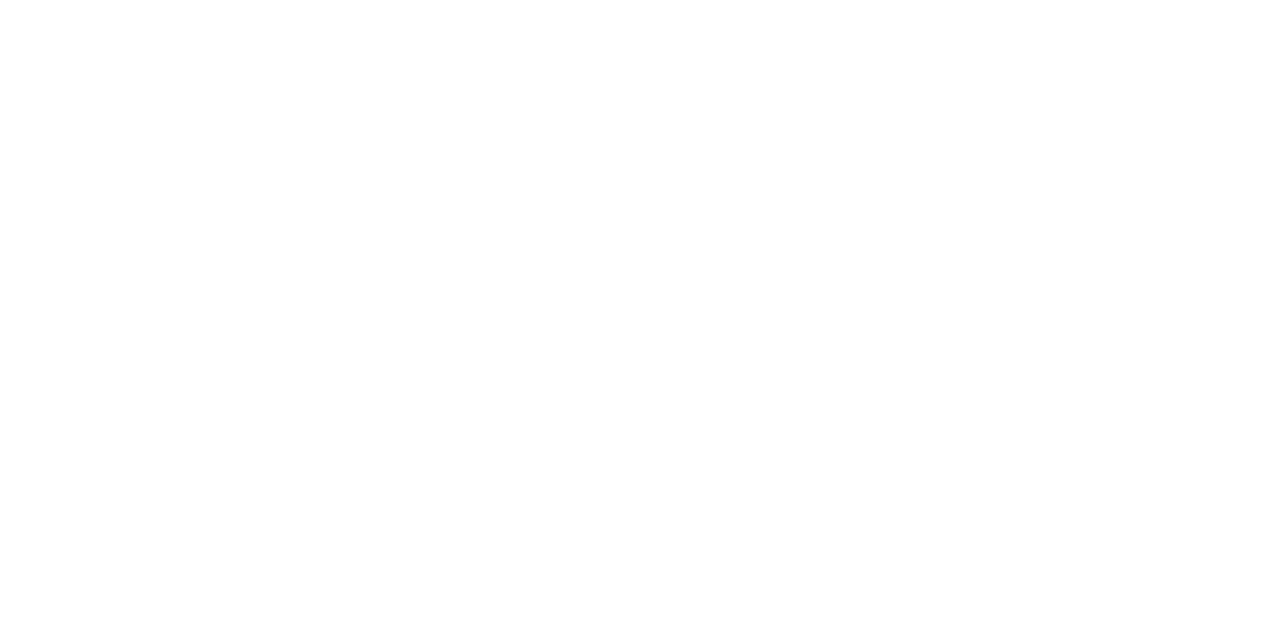
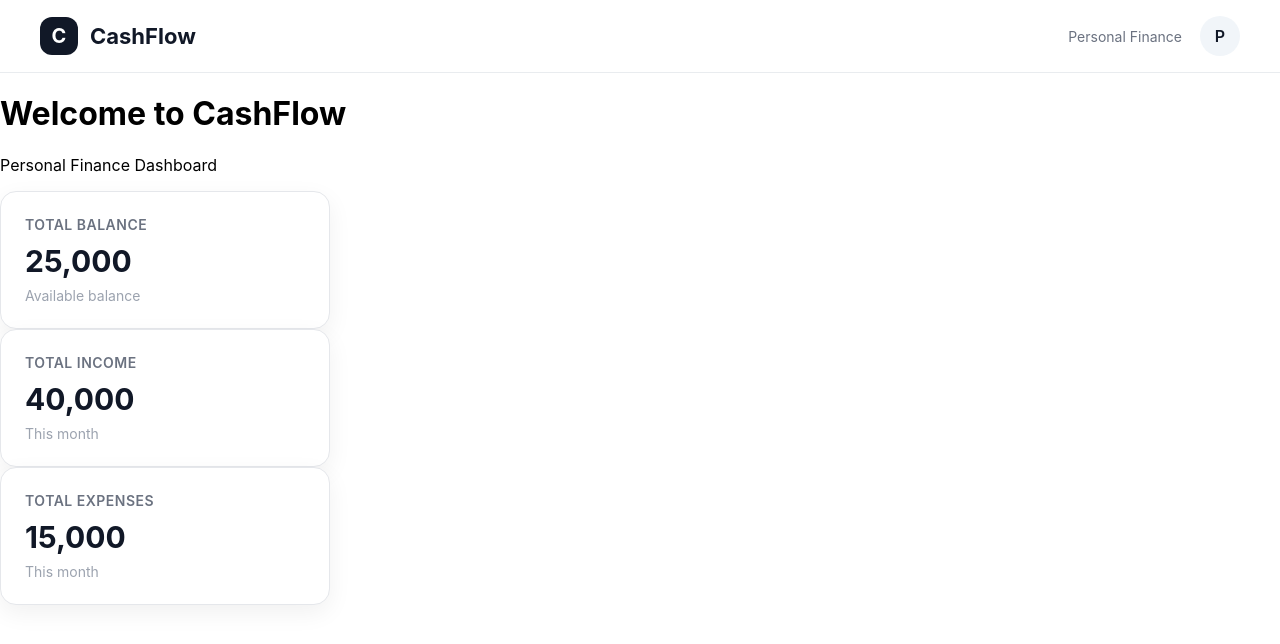
Before and after one commit to Dipalsharma/Cashflow, a React (Create React App) app: page / in a window 1280 px wide. Shown: the top 644 px of the page. Built offline with nearby package versions, Linux system fonts and the light colour scheme.

Commit message:
Complete Week 2 components and props

```diff
--- a/src/App.js
+++ b/src/App.js
@@ -1,11 +1,12 @@
-
-import './App.css';
+import Navbar from "./components/Navbar/Navbar";
+import Home from "./pages/Home/Home";
 
 function App() {
   return (
-    <div className="App">
-
-    </div>
+    <>
+      <Navbar />
+      <Home />
+    </>
   );
 }
 
--- /dev/null
+++ b/src/components/Navbar/Navbar.css
@@ -0,0 +1,57 @@
+.navbar {
+  height: 72px;
+  padding: 0 40px;
+  display: flex;
+  align-items: center;
+  justify-content: space-between;
+  background: #ffffff;
+  border-bottom: 1px solid #e9ecef;
+}
+
+.navbar-logo {
+  display: flex;
+  align-items: center;
+  gap: 12px;
+}
+
+.logo-icon {
+  width: 38px;
+  height: 38px;
+  display: flex;
+  align-items: center;
+  justify-content: center;
+  border-radius: 12px;
+  background: #111827;
+  color: #ffffff;
+  font-size: 20px;
+  font-weight: 700;
+}
+
+.logo-text {
+  font-size: 22px;
+  font-weight: 700;
+  color: #111827;
+}
+
+.navbar-right {
+  display: flex;
+  align-items: center;
+  gap: 18px;
+}
+
+.welcome-text {
+  color: #6b7280;
+  font-size: 14px;
+}
+
+.profile {
+  width: 40px;
+  height: 40px;
+  display: flex;
+  align-items: center;
+  justify-content: center;
+  border-radius: 50%;
+  background: #f1f5f9;
+  color: #111827;
+  font-weight: 600;
+}
--- /dev/null
+++ b/src/components/Navbar/Navbar.jsx
@@ -0,0 +1,20 @@
+import React from "react";
+import "./Navbar.css";
+
+const Navbar = () => {
+  return (
+    <nav className="navbar">
+      <div className="navbar-logo">
+        <span className="logo-icon">C</span>
+        <span className="logo-text">CashFlow</span>
+      </div>
+
+      <div className="navbar-right">
+        <span className="welcome-text">Personal Finance</span>
+        <div className="profile">P</div>
+      </div>
+    </nav>
+  );
+};
+
+export default Navbar;
--- /dev/null
+++ b/src/components/SummaryCard/SummaryCard.css
@@ -0,0 +1,36 @@
+.summary-card {
+  background: #ffffff;
+  border: 1px solid #e5e7eb;
+  border-radius: 16px;
+  padding: 24px;
+  width: 280px;
+  box-shadow: 0 8px 24px rgba(0, 0, 0, 0.06);
+  transition: transform 0.2s ease, box-shadow 0.2s ease;
+}
+
+.summary-card:hover {
+  transform: translateY(-4px);
+  box-shadow: 0 12px 30px rgba(0, 0, 0, 0.1);
+}
+
+.summary-title {
+  margin: 0 0 10px;
+  color: #6b7280;
+  font-size: 14px;
+  font-weight: 600;
+  text-transform: uppercase;
+  letter-spacing: 0.5px;
+}
+
+.summary-amount {
+  margin: 0 0 8px;
+  color: #111827;
+  font-size: 30px;
+  font-weight: 700;
+}
+
+.summary-description {
+  margin: 0;
+  color: #9ca3af;
+  font-size: 14px;
+}
--- /dev/null
+++ b/src/components/SummaryCard/SummaryCard.jsx
@@ -0,0 +1,20 @@
+import React from "react";
+import "./SummaryCard.css";
+
+const SummaryCard = ({ title, amount, description }) => {
+  return (
+    <div className="summary-card">
+      <p className="summary-title">{title}</p>
+
+      <h2 className="summary-amount">
+        {amount}
+      </h2>
+
+      <p className="summary-description">
+        {description}
+      </p>
+    </div>
+  );
+};
+
+export default SummaryCard;
--- /dev/null
+++ b/src/pages/Home/Home.jsx
@@ -0,0 +1,36 @@
+import React from "react";
+import Summarycard from "../../components/SummaryCard/SummaryCard";
+
+const Home = () => {
+  return (
+    <div className="home">
+      <h1>Welcome to CashFlow</h1>
+
+      <p>Personal Finance Dashboard</p>
+
+      <div className="summary-container">
+
+        <Summarycard
+          title="Total Balance"
+          amount="25,000"
+          description="Available balance"
+        />
+
+        <Summarycard
+          title="Total Income"
+          amount="40,000"
+          description="This month"
+        />
+
+        <Summarycard
+          title="Total Expenses"
+          amount="15,000"
+          description="This month"
+        />
+
+      </div>
+    </div>
+  );
+};
+
+export default Home;
```
